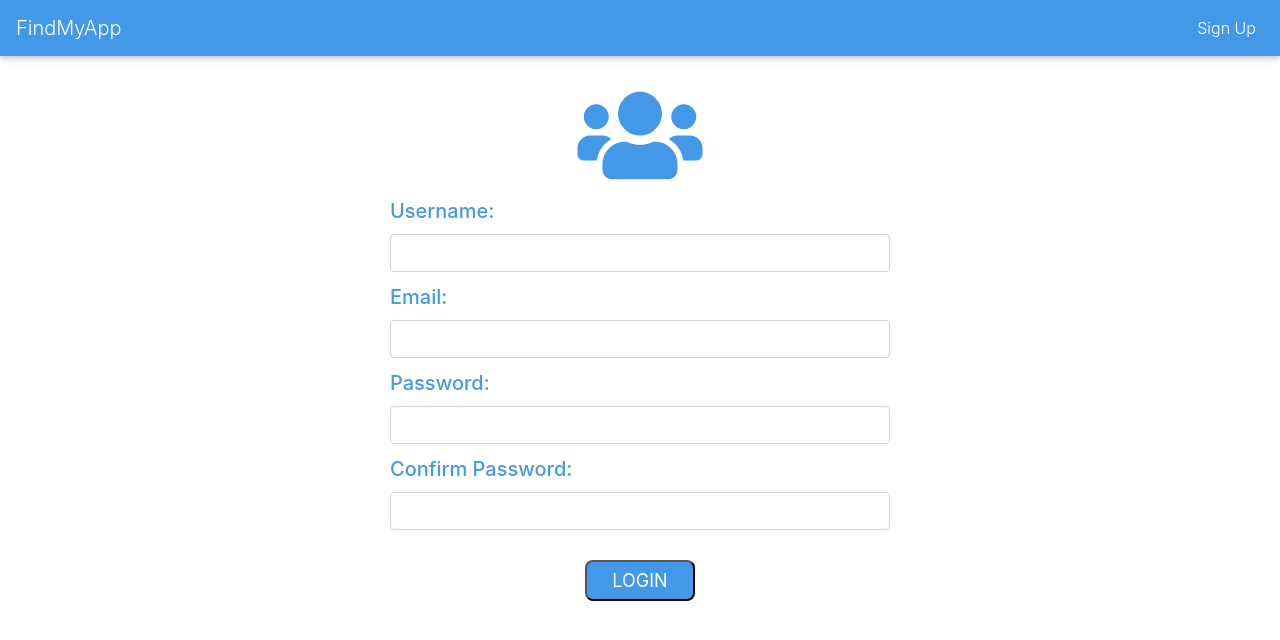
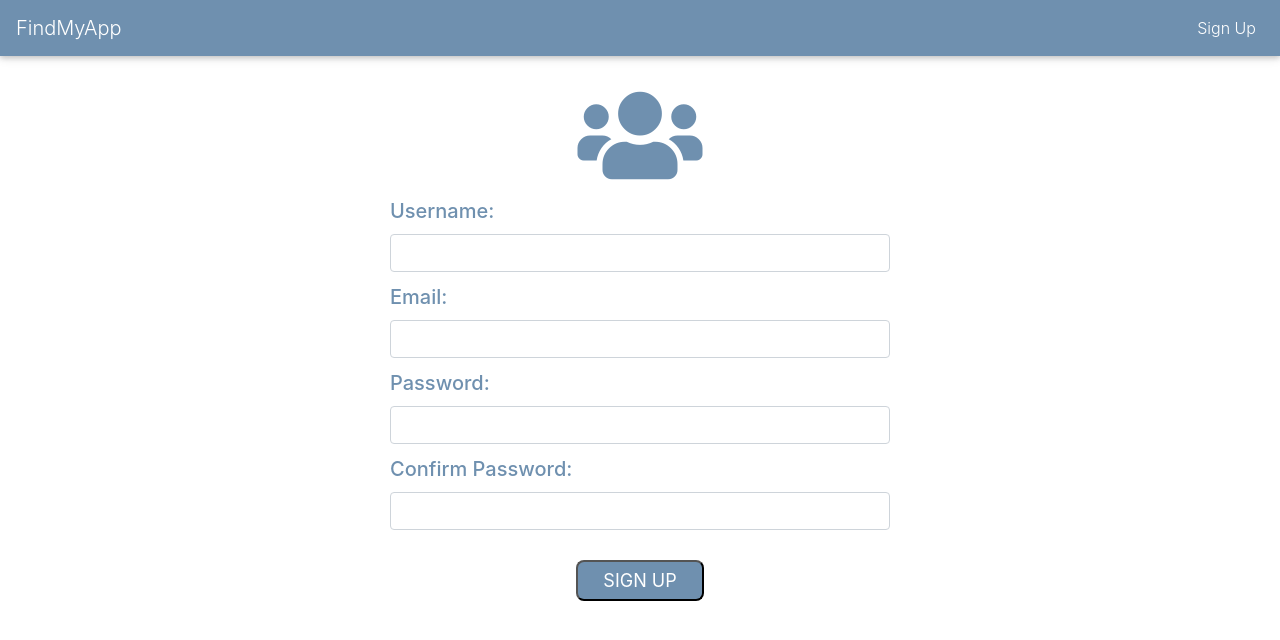
Before and after one commit to iiremkayaa/findmyapp, a React (Create React App) app: page /signup in a window 1280 px wide. Shown: the top 640 px of the page. Built offline with nearby package versions, Linux system fonts and the light colour scheme.

Commit message:
added popup

```diff
--- a/src/App.css
+++ b/src/App.css
@@ -37,7 +37,7 @@
   }
 }
 #root{
-  background-color:rgb(67,152,232);
+  background-color:white;
   color:white;
 }
 .body{
--- a/src/components/Login.js
+++ b/src/components/Login.js
@@ -61,15 +61,15 @@ const Login = () => {
         <div >
             <div style={{paddingLeft:"15px",paddingRight:"15px", backgroundColor: "white" }}>
                 <div style={{ paddingTop:"30px",paddingBottom:"0px"}}>
-                    <h2 style={{textAlign: "center", color:"rgb(67,152,232)"}}><MDBIcon icon="user-circle"  style={{ color: "rgb(67,152,232)",fontSize:"100px" }} /></h2>
+                    <h2 style={{textAlign: "center", color:"#6F90AF"}}><MDBIcon icon="user-circle"  style={{ color: "#6F90AF",fontSize:"100px" }} /></h2>
                 </div>
                 <Form style={{  paddingLeft: "30%", paddingRight: "30%" }}>
                     <div style={{ display: "table", width: "85%", marginTop: "30px" }} >
-                        <div style={{ display: "table-cell",textAlign:"center",paddingLeft:"5px",paddingRight:"5px"  }} ><MDBIcon icon="user"  style={{ color: "rgb(67,152,232)",fontSize:"35px" }} /></div>
+                        <div style={{ display: "table-cell",textAlign:"center",paddingLeft:"5px",paddingRight:"5px"  }} ><MDBIcon icon="user"  style={{ color: "#6F90AF",fontSize:"35px" }} /></div>
                         <Form.Control style={{ display: "table-cell",height:"35px"}} type="text" placeholder="Email" onChange={handleEmail} />
                     </div>
                     <div style={{ display: "table", width: "85%", marginTop: "30px" }} >
-                        <div style={{ display: "table-cell",textAlign:"center",paddingLeft:"5px",paddingRight:"5px" }}><MDBIcon icon="lock"  style={{ color: "rgb(67,152,232)",fontSize:"35px" }} /></div>
+                        <div style={{ display: "table-cell",textAlign:"center",paddingLeft:"5px",paddingRight:"5px" }}><MDBIcon icon="lock"  style={{ color: "#6F90AF",fontSize:"35px" }} /></div>
                         <Form.Control style={{ display: "table-cell"}} type="password" placeholder="Password" onChange={handlePassword} />
 
                     </div>
@@ -79,7 +79,7 @@ const Login = () => {
                         </Form.Text>}
                     </div>
                     <div style={{ textAlign: "center", width: "100%", marginTop: "30px" }}>
-                        <button  type="submit" onClick={event=>submit(event)} style={{fontWeight:"400",fontSize:"18px",borderRadius:"8px", color:"white",backgroundColor: "rgb(67,152,232)",padding:"5px",paddingLeft:"25px",paddingRight:"25px"}}>
+                        <button  type="submit" onClick={event=>submit(event)} style={{fontWeight:"400",fontSize:"18px",borderRadius:"8px", color:"white",backgroundColor: "#6F90AF",padding:"5px",paddingLeft:"25px",paddingRight:"25px"}}>
                             SIGN IN
                         </button>
                     </div>
--- a/src/components/NavigationBar.js
+++ b/src/components/NavigationBar.js
@@ -3,7 +3,7 @@ import {Navbar,Nav} from 'react-bootstrap';
 class NavigationBar extends React.Component{
 	render(){
 		return(
-				 <Navbar  >
+				 <Navbar style={{backgroundColor:"#6F90AF"}} >
 				 	<Navbar.Brand href="/" style={{color:"white"}}>FindMyApp</Navbar.Brand>
 				 	<Nav className="ml-auto" >
 				      <Nav.Link href="/signup" style={{textAlign:"right"}} style={{color:"white"}}>Sign Up</Nav.Link>
--- a/src/components/Register.js
+++ b/src/components/Register.js
@@ -20,8 +20,7 @@ const Register = () => {
         firebase.auth().createUserWithEmailAndPassword(email, password).catch(function (error) {
             var errorCode = error.code;
             var errorMessage = error.message;
-            console.log(errorCode);
-            console.log(errorMessage);
+
         });
         const data={
 			username:username,
@@ -66,37 +65,37 @@ const Register = () => {
         <div >
             <div style={{ paddingLeft: "15px", paddingRight: "15px", backgroundColor: "white" }}>
                 <div style={{ paddingTop: "30px", paddingBottom: "0px",paddingLeft: "30%", paddingRight: "30%" }}>
-                    <h2 style={{ textAlign: "center", color: "rgb(67,152,232)" }}><MDBIcon icon="users" style={{ color: "rgb(67,152,232)", fontSize: "100px" }} /></h2>
+                    <h2 style={{ textAlign: "center", color: "#6F90AF" }}><MDBIcon icon="users" style={{ color: "#6F90AF", fontSize: "100px" }} /></h2>
                 </div>
                 <Form style={{ paddingLeft: "30%", paddingRight: "30%" }}>
                     <div style={{marginTop:"10px",marginBottom:"10px"}} >
-                        <Form.Label style={{  color: "rgb(67,152,232)",fontWeight:"500",fontSize:"20px"}} >Username:</Form.Label>
+                        <Form.Label style={{  color: "#6F90AF",fontWeight:"500",fontSize:"20px"}} >Username:</Form.Label>
                         <Form.Control style={{}} type="text" placeholder="" onChange={handleUsername} />
                     </div>
 
                     <div style={{marginTop:"10px",marginBottom:"10px"}} >
-                        <Form.Label style={{ color: "rgb(67,152,232)" ,fontWeight:"500",fontSize:"20px"}}>Email:</Form.Label>
+                        <Form.Label style={{ color: "#6F90AF" ,fontWeight:"500",fontSize:"20px"}}>Email:</Form.Label>
                         <Form.Control style={{ }} type="email" placeholder="" onChange={handleEmail} />
 
                     </div>
 
                     <div style={{marginTop:"10px",marginBottom:"10px"}} >
-                        <Form.Label style={{  color: "rgb(67,152,232)",fontWeight:"500",fontSize:"20px" }}>Password:</Form.Label>
+                        <Form.Label style={{  color: "#6F90AF",fontWeight:"500",fontSize:"20px" }}>Password:</Form.Label>
                         <Form.Control style={{ }} type="password" placeholder="" onChange={handlePassword} />
                         {charControl && <Form.Text style={{ color: "red" }}>
                             The password field must be at least 5 characters.
                         </Form.Text>}
                     </div>
                     <div style={{marginTop:"10px",marginBottom:"10px"}} >
-                        <Form.Label style={{ color: "rgb(67,152,232)" ,fontWeight:"500",fontSize:"20px"}}>Confirm Password:</Form.Label>
+                        <Form.Label style={{ color: "#6F90AF" ,fontWeight:"500",fontSize:"20px"}}>Confirm Password:</Form.Label>
                         <Form.Control style={{ }} type="password" placeholder="" onChange={handleConfirmPassword} />
                         {passControl && <Form.Text style={{ color: "red" }}>
                             The password must match confirm password.
                         </Form.Text>}
                     </div>
                     <div style={{ textAlign: "center", width: "100%", marginTop: "30px" }}>
-                    <button  type="submit" onClick={submit} style={{fontWeight:"400",fontSize:"18px",borderRadius:"8px", color:"white",backgroundColor: "rgb(67,152,232)",padding:"5px",paddingLeft:"25px",paddingRight:"25px"}}>
-                            LOGIN
+                    <button  type="submit" onClick={submit} style={{fontWeight:"400",fontSize:"18px",borderRadius:"8px", color:"white",backgroundColor: "#6F90AF",padding:"5px",paddingLeft:"25px",paddingRight:"25px"}}>
+                            SIGN UP
                     </button>
                     </div>
                 </Form>
--- a/src/components/Sharing.js
+++ b/src/components/Sharing.js
@@ -35,8 +35,10 @@ const Sharing = () => {
 	const sharingChange = (event) => {
 		setDescription(event.target.value);
 	}
+
+
 	return (
-		<div style={{ padding: "30px",borderRadius:"5px",borderColor:"white",border:"solid",borderWidth:"1px" }} >
+		<div style={{ padding: "30px",borderRadius:"5px",borderColor:"white",border:"solid",borderWidth:"1px",backgroundColor:"#6F90AF"}} >
 			<Form style={{textAlign:"center"}}>
 				<Form.Group style={{ paddingLeft: "40px", paddingRight: "40px",textAlign:"center" }}>
 					<Form.Label style={{fontSize:"20px",padding:"5px"}}>Please provide information of application you are looking for... </Form.Label>
@@ -45,7 +47,10 @@ const Sharing = () => {
 				<Form.Group style={{textAlign:"center"}}>
 					<Form.Check id="custom-switch" type="switch" onChange={onSwitchSharing} label="Anonymous" style={{ paddingTop: "10px", paddingBottom: "10px",fontSize:"18px" }} />
 				</Form.Group>
-				<Button onClick={submitSharing} variant="primary" className="btn  btn-lg" style={{padding:"14px",paddingTop:"2px",paddingBottom:"2px",fontSize:"20px" }}>Send</Button>
+				<button  type="submit" onClick={event=>submitSharing(event)} style={{fontWeight:"400",fontSize:"18px",borderRadius:"8px", color:"white",backgroundColor: "#6F90AF",padding:"5px",paddingLeft:"25px",paddingRight:"25px"}}>
+                            SEND
+                </button>
+
 			</Form>
 
 		</div>
--- a/src/components/SharingList.js
+++ b/src/components/SharingList.js
@@ -4,10 +4,13 @@ import CommentList from './CommentList';
 import CommentInput from './CommentInput';
 import { db } from '../firebase/index';
 import { MDBIcon } from "mdbreact";
+import { Modal, Button, Form } from 'react-bootstrap';
 
 const SharingList = () => {
 	const [sharings, setSharings] = useState([]);
 	const [commentList, setCommentList] = useState([]);
+	const [show, setShow] = useState(false);
+	const [comment,setComment]=useState("");
 	useEffect(() => {
 		db.ref('/sharing').on('value', querySnapShot => {
 			let values = [];
@@ -20,12 +23,42 @@ const SharingList = () => {
 	const makeSuggestion = (event, id) => {
 		event.preventDefault();
 		console.log(id);
+		console.log()
+		setShow(true);
 	}
+	const handleClose = () => {
+    	setShow(false);
+	}
+	const handleCommentChange =()=>{
 
+	}
+	const sendCommentChange = ()=>{
+
+	}
+	const showPopUp = () => {
+        return (
+            <Modal show={show} onHide={handleClose} animation={false} centered backdrop={false}>
+                <Modal.Header closeButton>
+                    <Modal.Title style={{ fontSize: "20px" }}></Modal.Title>
+                </Modal.Header>
+				<Modal.Body>
+					<Form>
+						<Form.Control style={{ }} type="text" value={comment} placeholder="Enter your suggestion here" onChange={handleCommentChange} />
+					</Form>
+				</Modal.Body>
+                <Modal.Footer>
+            	<button onClick={sendCommentChange} style={{fontWeight:"400",fontSize:"18px",borderRadius:"8px", color:"white",backgroundColor: "#6F90AF",padding:"2px",paddingLeft:"15px",paddingRight:"15px"}}>
+                            SEND
+                </button>
+
+                </Modal.Footer>
+            </Modal>);
+    }
 	return (
 		<div style={{ marginTop: "15px" }} >
 			{sharings.map((sharings, index) => (
-				<div key={index} style={{ borderRadius: "5px", borderColor: "white", border: "solid", marginTop: "5px", marginBottom: "5px",borderWidth:"1px" }}>
+				<div key={index} style={{ backgroundColor:"#6F90AF",borderRadius: "5px", borderColor: "white", border: "solid", marginTop: "5px", marginBottom: "5px",borderWidth:"1px" }}>
+					{showPopUp()}
 					<div style={{ marginTop: "0px", width: "100%" }}>
 						<div style={{ width: "100%",display:"table" }} >
 							<h1 style={{ fontSize: "20px", fontWeight: "100",display:"table-cell" }}>From: {sharings.sharing.user == "" ? "Anonymous" : sharings.sharing.user }</h1>
```
